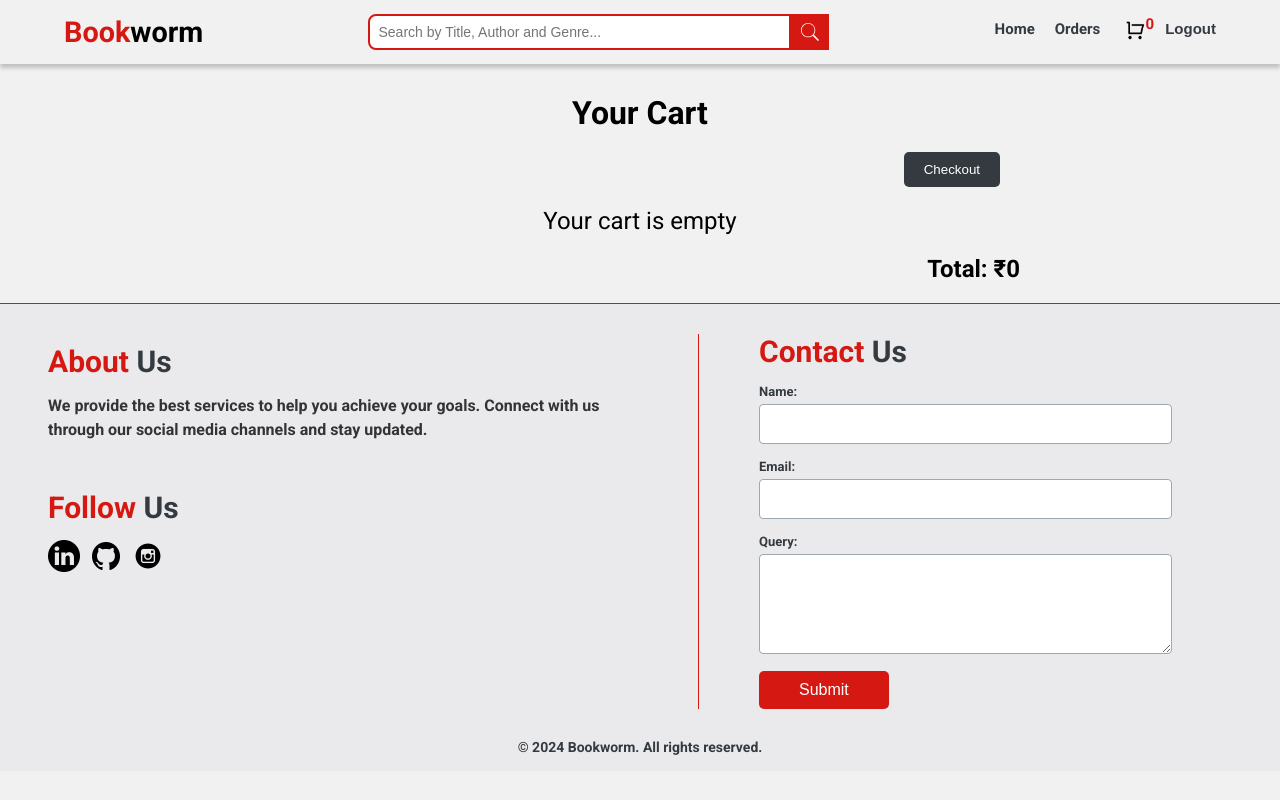
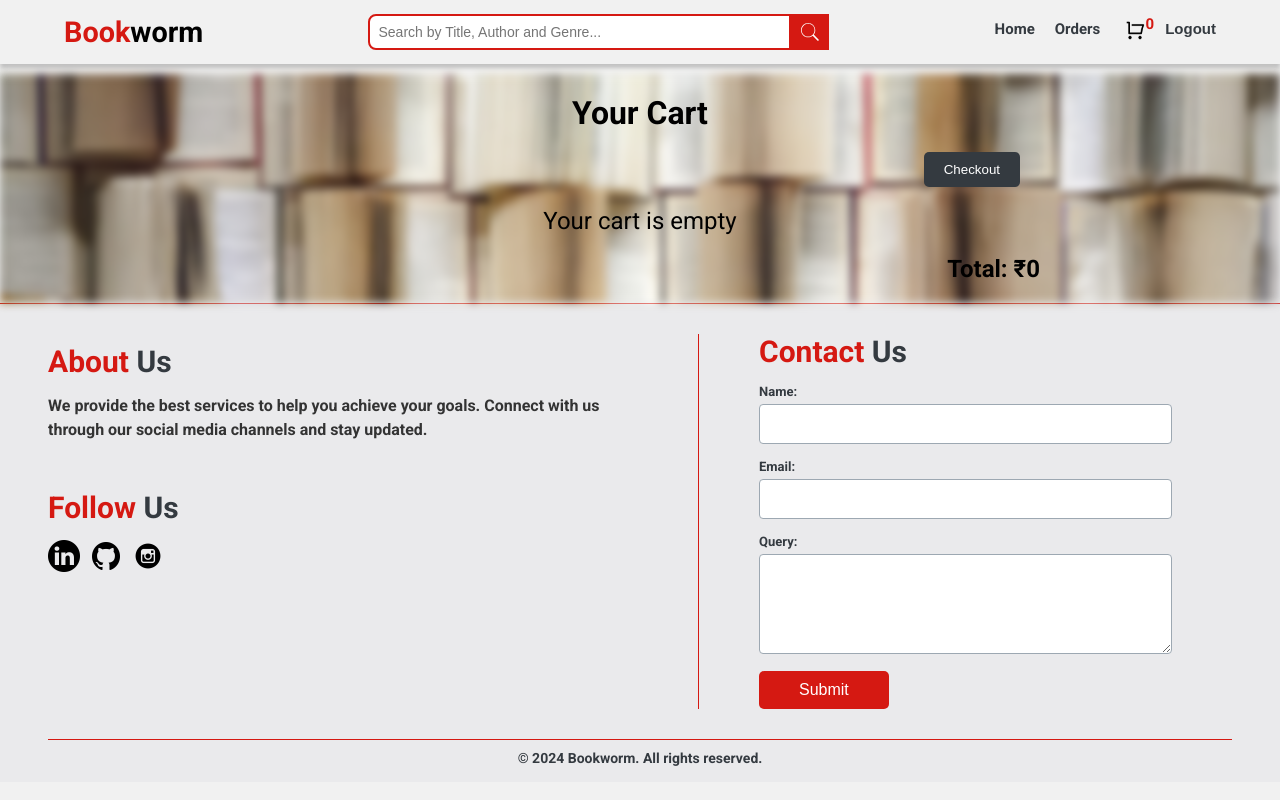
Before and after one commit to Deepanshu1337/Bookworm, a React (Create React App) app: page /cart in a window 1280 px wide. Built offline with nearby package versions, Linux system fonts and the light colour scheme; sample sign-in values are in the browser's storage; what ldrs would draw is missing.

Commit message:
signup and cartpage done checkout ..

```diff
--- a/src/components/layouts/Footer/Footer.styles.css
+++ b/src/components/layouts/Footer/Footer.styles.css
@@ -106,7 +106,9 @@
   border-top: 0.1rem solid var(--secondary-color);
 }
 .footer-bottom p{
+  border-top: 1px solid var(--red);
   font-size: 1.4rem;
   color: var(--gray-dark);
   font-weight: bold;
+  padding-top: 1rem;
 }
--- a/src/pages/CartPage/CartPage.js
+++ b/src/pages/CartPage/CartPage.js
@@ -30,6 +30,8 @@ const CartPage = () => {
   return (
     <>
       <div className="cart-page">
+        <div className="cart-page-container"></div>
+        <div className="cart-page-data">
           <h2>Your Cart</h2>
           <div className="cart-actions">
             <button className="checkout-btn" onClick={handleCheckout}>
@@ -53,6 +55,7 @@ const CartPage = () => {
             </div>
           )}
         </div>
+      </div>
       {/* <CheckoutForm/> */}
     </>
   );
--- a/src/pages/CartPage/CartPage.styles.css
+++ b/src/pages/CartPage/CartPage.styles.css
@@ -1,8 +1,30 @@
+.cart-page-container{
+    position:absolute;
+    width: 100%;
+    height: 100%;
+    top: 0;
+    left: 0;
+background-image: url("../../assets/cart-background.jpg");
+filter: blur(4px);
+
+z-index: -1;
+
+}
+.cart-page-data{
+    margin-top: -1rem;
+    max-width: 80rem;
+    margin: 0 auto;
+}
 .cart-page {
+    /* border: 1px solid var(--gray-light);
+    border-radius: 1rem; */
+
     position: relative;
     padding: 2rem;
-    max-width: 80rem;
+    max-width: 100vwrem;
     margin: 0 auto;
+    z-index: +5;
+    /* background-color: rgb(220, 206, 206); */
 }
 
 .cart-page h2 {
--- a/src/pages/LoginPage/LoginPage.styles.css
+++ b/src/pages/LoginPage/LoginPage.styles.css
@@ -1,4 +1,5 @@
 .login-page {
+    margin-top: -1rem;
     display: flex;
     height: 90vh;
     background: url('../../assets/login-page-background.jpg') no-repeat center center fixed;
--- a/src/pages/SignUpPage/SignUpPage.jsx
+++ b/src/pages/SignUpPage/SignUpPage.jsx
@@ -72,7 +72,7 @@ const SignupPage = () => {
       </div>
       <div className="signup-form">
         <h2>Create an Account</h2>
-        <form onSubmit={handleSubmit}>
+        <form onSubmit={handleSubmit} className="form-container">
           <div className="form-group">
             <div className="input-error">
               <input
@@ -81,7 +81,7 @@ const SignupPage = () => {
                 value={firstName}
                 onChange={(e) => setFirstName(e.target.value)}
               />
-              {errors.firstName && <p className="error">{errors.firstName}</p>}
+              {errors.firstName && <p className="signup-error">{errors.firstName}</p>}
             </div>
             <div className="input-error">
               <input
@@ -91,7 +91,7 @@ const SignupPage = () => {
                 onChange={(e) => setLastName(e.target.value)}
                 className="name-input"
               />
-              {errors.lastName && <p className="error">{errors.lastName}</p>}
+              {errors.lastName && <p className="signup-error">{errors.lastName}</p>}
             </div>
           </div>
           <input
@@ -101,21 +101,21 @@ const SignupPage = () => {
             onChange={(e) => setEmail(e.target.value)}
             className="name-input"
           />
-          {errors.email && <p className="error">{errors.email}</p>}
+          {errors.email && <p className="signup-error">{errors.email}</p>}
           <input
             type="tel"
             placeholder="Phone Number"
             value={phone}
             onChange={(e) => setPhone(e.target.value)}
           />
-          {errors.phone && <p className="error">{errors.phone}</p>}
+          {errors.phone && <p className="signup-error">{errors.phone}</p>}
           <input
             type="password"
             placeholder="Password"
             value={password}
             onChange={(e) => setPassword(e.target.value)}
           />
-          {errors.password && <p className="error">{errors.password}</p>}
+          {errors.password && <p className="signup-error">{errors.password}</p>}
           <input
             type="password"
             placeholder="Confirm Password"
@@ -123,7 +123,7 @@ const SignupPage = () => {
             onChange={(e) => setConfirmPassword(e.target.value)}
           />
           {errors.confirmPassword && (
-            <p className="error">{errors.confirmPassword}</p>
+            <p className="signup-error">{errors.confirmPassword}</p>
           )}
           <button type="submit">Sign Up</button>
         </form>
--- a/src/pages/SignUpPage/SignupPage.styles.css
+++ b/src/pages/SignUpPage/SignupPage.styles.css
@@ -1,4 +1,5 @@
 .signup-page {
+    margin-top: -1rem;
     display: flex;
     height: 90vh;
     background: url('../../assets/login-page-background.jpg') no-repeat center center fixed;
@@ -29,7 +30,8 @@
 
 .signup-form {
     width: 35%;
-    height: 80%;
+    max-height: 95%;
+    min-height: 80%;
     display: flex;
     flex-direction: column;
     justify-content: center;
@@ -45,11 +47,15 @@
     color: #ddd;
     margin-bottom: 2.4rem;
 }
+.form-container{
+    display: flex;
+    flex-direction: column;
+    gap: 1.2rem;
+}
 .form-group {
     display: flex;
     flex-direction: row;
     justify-content: space-between;
-    margin-bottom: 1.6rem;
     width: 100%;
 }
 .form-group input[type="text"] {
@@ -61,7 +67,6 @@
 .signup-form input[type="password"] {
     width: 100%;
     padding: 1.2rem;
-    margin: 8px 0;
     border: 1px solid #ddd;
     border-radius: 4px;
     font-size: 1.6rem;
@@ -97,9 +102,9 @@
     transform: scale(1.05)!important;
 }
 
-.error {
+.signup-error {
     color: #e74c3c;
-    margin-bottom: 1.6rem;
+ font-size: 1.5rem;
     display: block;
 }
 .input-error{
```
Also changed, not shown: src/assets/cart-background.jpg (added). Lines whose indentation alone changed are shown as unchanged.
